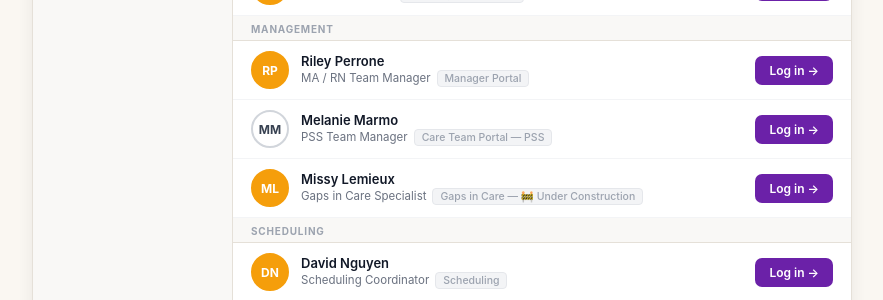
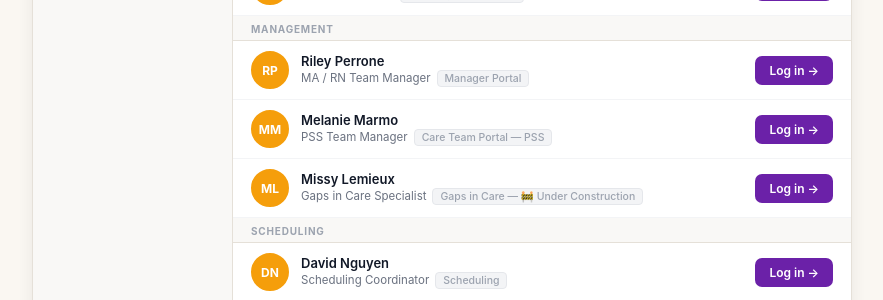
Before and after one commit to PSCAssets/project-phoenix-demo, a Flask app: page / in a window 1280 px wide. Shown: the part 810-1110 px from the top of the page, without its empty margins (198-1081 px from the left). Run offline with Flask 3, Linux system fonts and the light colour scheme; the visitor is signed in with stand-in values (Sample User, id 1); data comes from the database, SQL or seed files in the repository.

Commit message:
Melanie Marmo avatar: green → yellow (verified)

```diff
--- a/templates/index.html
+++ b/templates/index.html
@@ -343,7 +343,7 @@ const SW_USERS = [
   {initials:'QP', color:'#B45309', verified:true, name:'Quinn Patel',            role:'QA Reviewer',                        dept:'clinical-ops', portal:'Provider Portal',        loginRole:'qa_reviewer',  btnLabel:'Log in as Quinn — QA Reviewer'},
   {initials:'CV', color:'#0F766E', verified:true, name:'Crystal Veliz',         role:'DOH Coordinator',                    dept:'clinical-ops', portal:'DOH Reporting Portal',   loginRole:'provider_doh', btnLabel:'Log in as Crystal — DOH Coordinator'},
   {initials:'RP', color:'#7C3AED', verified:true, name:'Riley Perrone',         role:'MA / RN Team Manager',               dept:'management',   portal:'Manager Portal',         loginRole:'provider_manager', btnLabel:'Log in as Riley — Team Manager'},
-  {initials:'MM', color:'#059669', name:'Melanie Marmo',         role:'PSS Team Manager',                   dept:'management',   portal:'Care Team Portal — PSS', loginRole:'provider_psr', btnLabel:'Log in as Melanie — PSS Manager'},
+  {initials:'MM', color:'#D97706', verified:true, name:'Melanie Marmo',         role:'PSS Team Manager',                   dept:'management',   portal:'Care Team Portal — PSS', loginRole:'provider_psr', btnLabel:'Log in as Melanie — PSS Manager'},
   {initials:'DN', color:'#D97706', verified:true, name:'David Nguyen',          role:'Scheduling Coordinator',             dept:'scheduling',   portal:'Scheduling',             loginRole:'scheduler',    btnLabel:'Log in as David — Scheduling Coordinator'},
   {initials:'AK', color:'#D97706', verified:true, name:'Alex Kim',              role:'Care Team',                          dept:'care-team',    portal:'Care Team Portal',       loginRole:'care_team',    btnLabel:'Log in as Alex — Care Team'},
   {initials:'ML', color:'#D97706', verified:true, name:'Missy Lemieux',         role:'Gaps in Care Specialist',            dept:'management',   portal:'Gaps in Care — 🚧 Under Construction', loginRole:'care_team_gaps', btnLabel:'Log in as Missy — Gaps in Care'},
```
